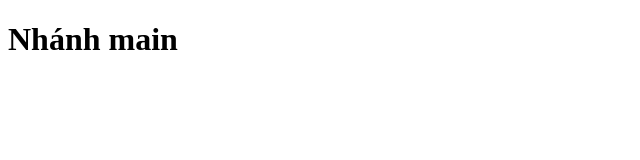
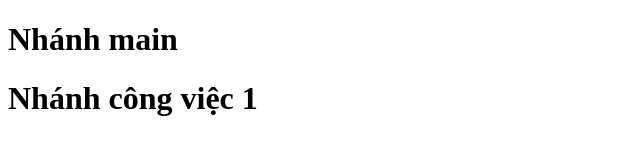
Before and after one commit to nhatYT121/Duan5, a plain HTML site: page index.html in a window 1280 px wide. Shown: the whole page, without its empty margins (0-640 px from the left). Drawn offline with Linux system fonts and the light colour scheme.

Commit message:
1.congviec1 thya đổi lần 1

```diff
--- a/index.html
+++ b/index.html
@@ -7,5 +7,6 @@
 </head>
 <body>
     <h1>Nhánh main</h1>
+    <h1>Nhánh công việc 1</h1>
 </body>
 </html>
```
